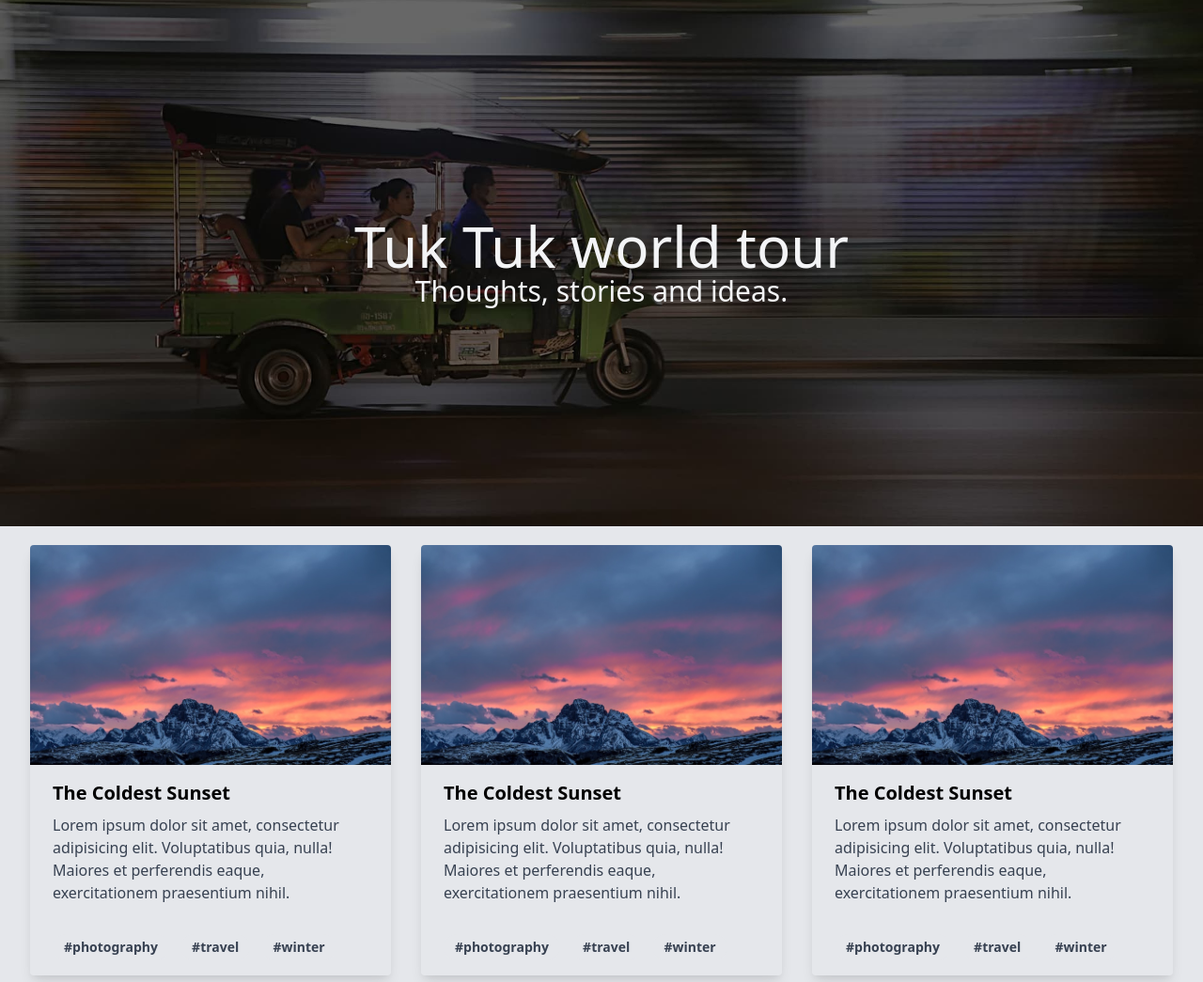
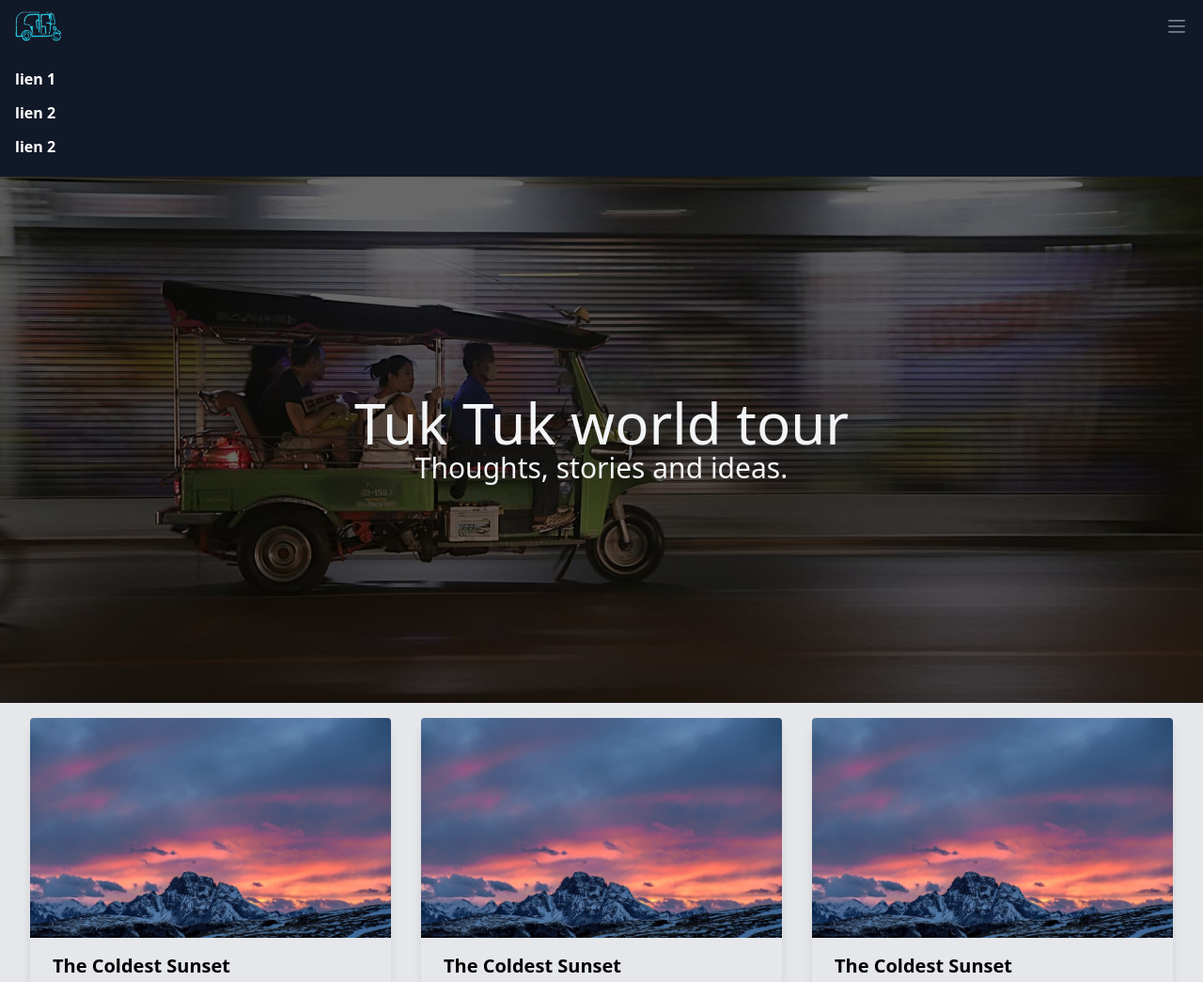
Before and after one commit to jibenight/Ghost-theme, a website built with Parcel: page index.hbs in a window 1280 px wide. Shown: the top 1045 px of the page at 94% size. Built offline with nearby package versions, Linux system fonts and the light colour scheme.

Commit message:
add nav bar

```diff
--- a/index.hbs
+++ b/index.hbs
@@ -7,15 +7,35 @@
     <link href="https://unpkg.com/tailwindcss@^1.0/dist/tailwind.min.css" rel="stylesheet">
     <link rel="stylesheet" href="./assets/css/screen.css" />
   </head>
-  <body>
+  <body class="box-border">
     <div class="flex flex-col justify-center bg-gray-200">
+
+      <nav class="bg-gray-900">
+        <div class="flex justify-between items-center px-4 py-3">
+          <div>
+          <img src="./assets/images/logo-tuk-tuk-blue.png" alt="logo tuk tuk" class="h-8">
+          </div>
+          <div>
+            <button type="button" class="block text-gray-500 hover:text-white focus:text-white focus:outline-none">
+              <svg class="h-6 w-6 fill-current" viewBox="0 0 24 24">
+                <path fill-rule="evenodd" d="M4 5h16a1 1 0 0 1 0 2H4a1 1 0 1 1 0-2zm0 6h16a1 1 0 0 1 0 2H4a1 1 0 0 1 0-2zm0 6h16a1 1 0 0 1 0 2H4a1 1 0 0 1 0-2z"/>
+              </svg>
+            </button>
+          </div>
+        </div>
+        <div class="px-2 py-3 pb-4">
+          <a href="" class="block px-2 py-1 text-white font-semibold rounded hover:bg-gray-800">lien 1</a>
+          <a href="" class="block mt-1 px-2 py-1 text-white font-semibold rounded hover:bg-gray-800">lien 2</a>
+          <a href="" class="block mt-1 px-2 py-1 text-white font-semibold rounded hover:bg-gray-800">lien 2</a>
+        </div>
+      </nav>
 
       <header class="w-screen flex flex-col justify-center items-center h-64 bg-center bg-cover" style="background-image: url(./assets/images/tut-tuk-bangkok.jpg)">
         <h1 class="text-gray-100 text-6xl">Tuk Tuk world tour</h1>
         <p class="text-gray-100 text-3xl">Thoughts, stories and ideas.</p>
       </header>
 
-      <div class="flex content-center flex-wrap justify-center p-1">
+      <div class="flex content-center flex-wrap justify-center">
 
         {{!-- single card design --}}
         <div class="max-w-sm rounded overflow-hidden shadow-lg m-4">
```
Also changed, not shown: assets/images/logo-tuk-tuk-blue.png (added).
